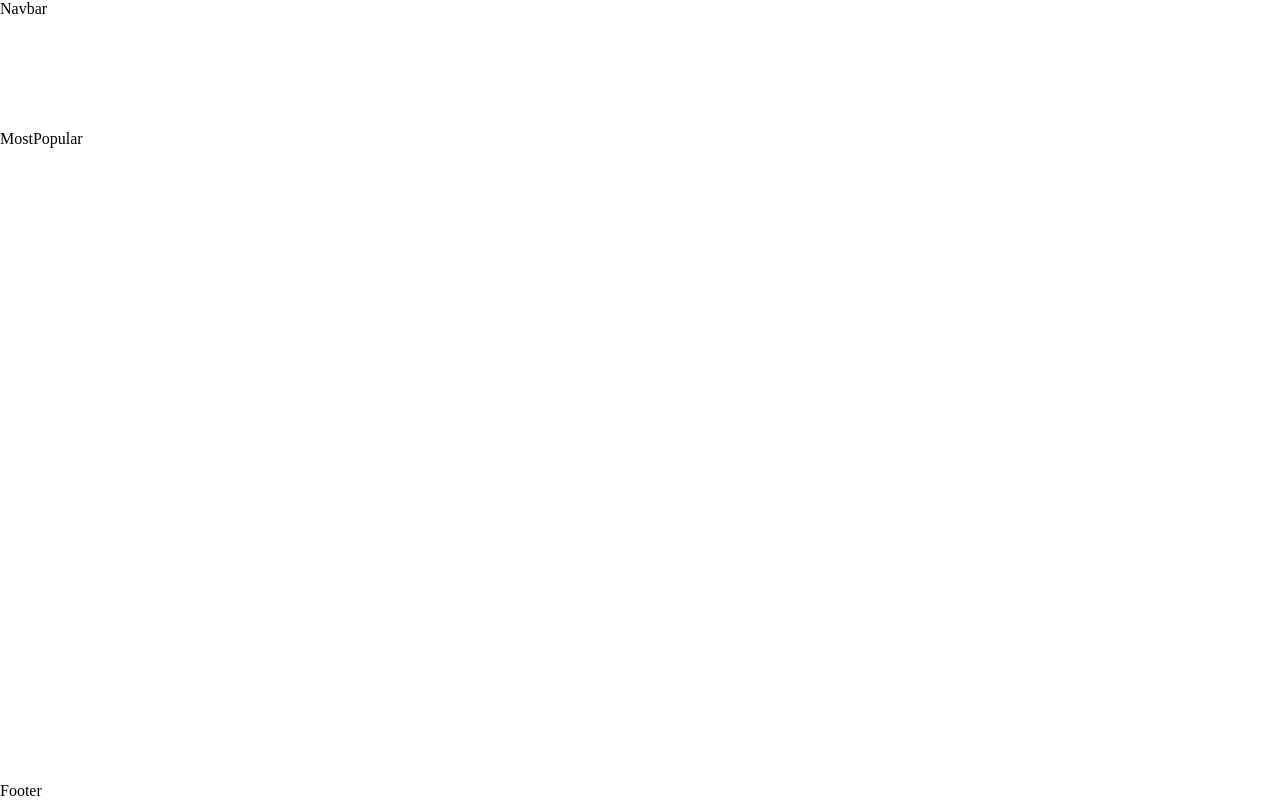
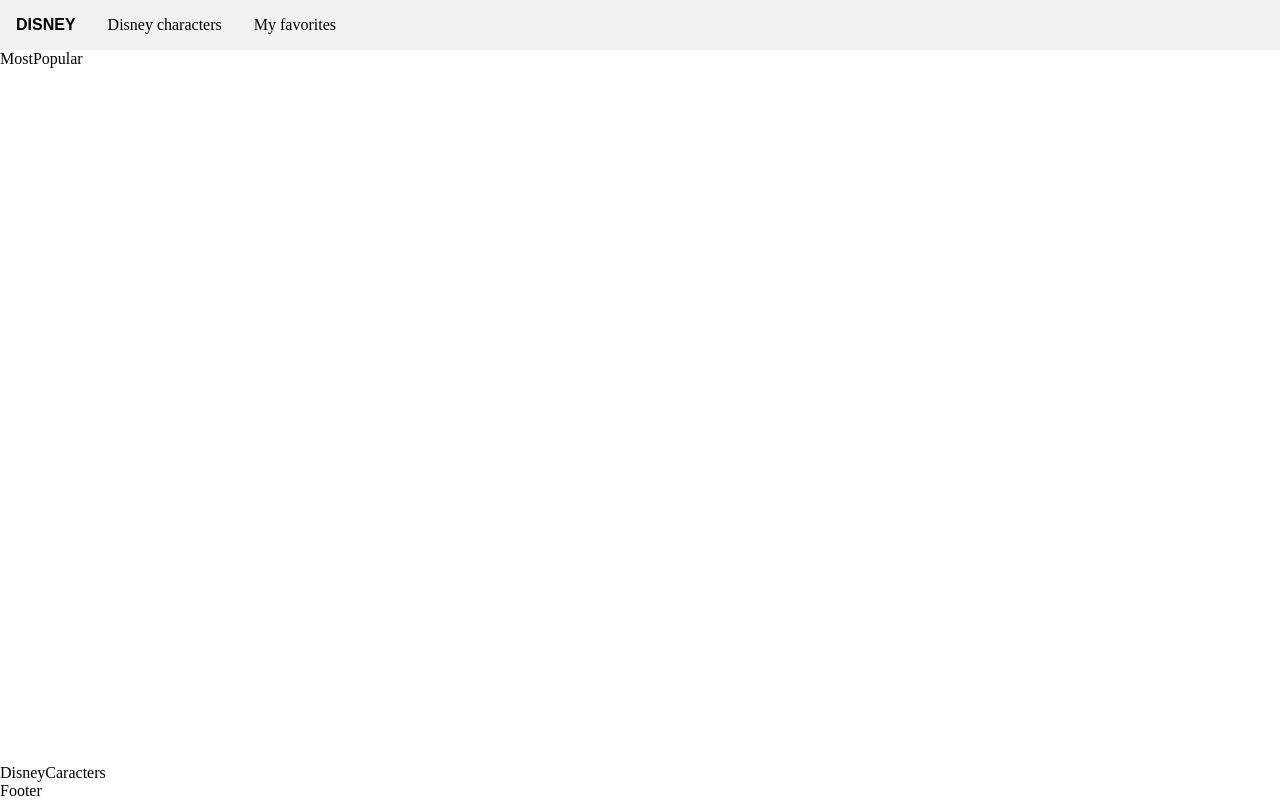
Before and after one commit to kubameyza/disney-characters-showcase, a React (Vite) app in the folder disney-characters-showcase/: page / in a window 1280 px wide. Built offline with nearby package versions, Linux system fonts and the light colour scheme.

Commit message:
Style Navbar component

```diff
--- a/disney-characters-showcase/src/App.jsx
+++ b/disney-characters-showcase/src/App.jsx
@@ -9,7 +9,7 @@ function App() {
     <>
       <Routes>
         <Route path="/" element={<Layout />}>
-          <Route path="/" elemetn={<DisneyCaracters />} />
+          <Route path="/" element={<DisneyCaracters />} />
           <Route path="/MyFavorites" elemetnt={<MyFavorites />} />
         </Route>
       </Routes>
--- a/disney-characters-showcase/src/components/Layout/Layout.module.css
+++ b/disney-characters-showcase/src/components/Layout/Layout.module.css
@@ -1,7 +1,7 @@
 .app {
   min-height: 100vh;
   display: grid;
-  grid-template-rows: 130px 1fr auto auto;
+  grid-template-rows: 50px 1fr auto auto;
   grid-template-areas:
     'navbar'
     'most_popular'
@@ -11,6 +11,7 @@
 
 .navbar {
   grid-area: navbar;
+  background-color: #f2f2f2;
 }
 
 .most_popular {
--- a/disney-characters-showcase/src/components/Navbar/Navbar.jsx
+++ b/disney-characters-showcase/src/components/Navbar/Navbar.jsx
@@ -1,4 +1,17 @@
+import { NavLink } from 'react-router-dom';
+import styles from './Navbar.module.css';
+
 const Navbar = () => {
-  return <div>Navbar</div>;
+  return (
+    <div className={styles.header}>
+      <div className={styles.logo}>disney</div>
+      <NavLink className={styles.link} to="/">
+        Disney characters
+      </NavLink>
+      <NavLink className={styles.link} to="/myfavorites">
+        My favorites
+      </NavLink>
+    </div>
+  );
 };
 export default Navbar;
--- a/disney-characters-showcase/src/components/Navbar/Navbar.module.css
+++ b/disney-characters-showcase/src/components/Navbar/Navbar.module.css
@@ -0,0 +1,31 @@
+.header {
+  display: flex;
+  justify-content: space-between;
+  align-items: center;
+  width: 20%;
+  height: 100%;
+  padding: 1rem;
+}
+
+.logo {
+  text-transform: uppercase;
+  font-family: sans-serif;
+  font-weight: 600;
+  padding-right: 1rem;
+}
+
+.link {
+  display: flex;
+  align-items: center;
+  white-space: nowrap;
+
+  padding: 0 1rem;
+  text-decoration: none;
+  color: black;
+  height: 50px;
+}
+
+.link:hover {
+  background-color: grey;
+  color: white;
+}
--- a/disney-characters-showcase/src/index.css
+++ b/disney-characters-showcase/src/index.css
@@ -7,6 +7,6 @@
 }
 
 body {
-  max-width: 1400px;
+  max-width: 1440px;
   margin: 0 auto;
 }
```
